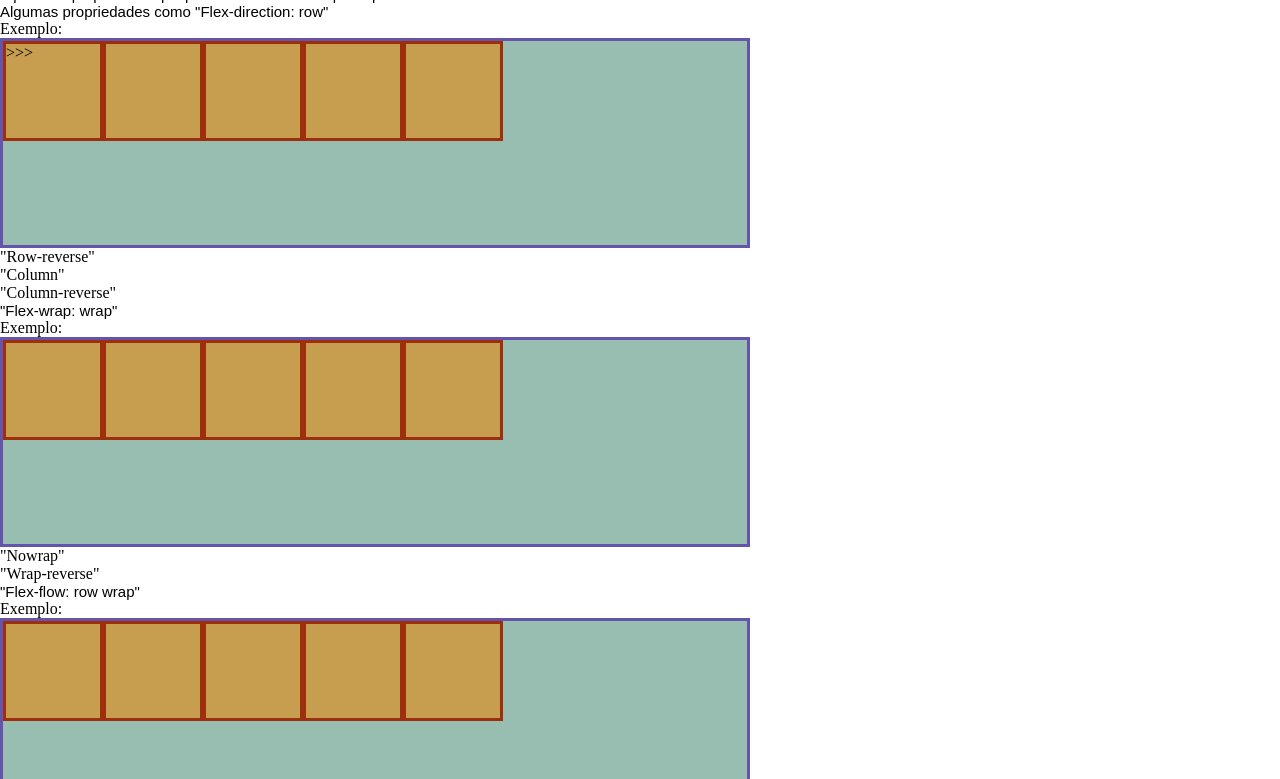
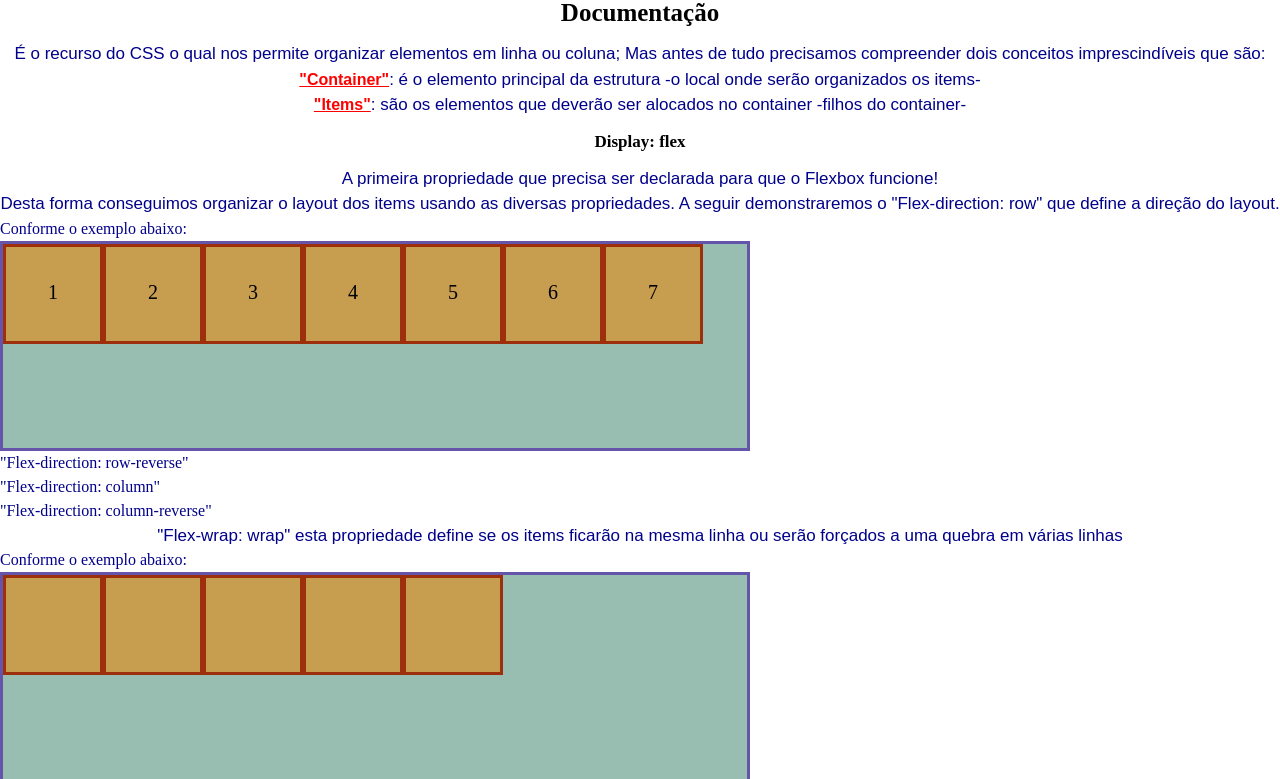
Before and after one commit to RonaldoJoseTec/flexbox-docs, a plain HTML site: page index.html in a window 1280 px wide. Shown: the part 75-854 px from the top of the page. Drawn offline with Linux system fonts and the light colour scheme.

Commit message:
Feat: texto html

```diff
--- a/index.html
+++ b/index.html
@@ -4,14 +4,17 @@
     <meta charset="UTF-8">
     <meta name="viewport" content="width=device-width, initial-scale=1.0">
     <title>Flexbox documentação</title>
-    <link rel="stylesheet" href="./style.css">
+    <link rel="stylesheet" href="style.css">
 </head>
 <body>
     <h1 class="titulo">Flexbox</h1>
     <h2 class="subtitulo">Documentação</h2>
-    <h3>display: flex</h3>
+    <p class="descricao-propriedade">É o recurso do CSS o qual nos permite organizar elementos em linha ou coluna; Mas antes de tudo precisamos compreender dois conceitos imprescindíveis que são:</p>
+    <p class=" descricao-propriedade"><strong style="color: red; text-decoration: underline;">"Container"</strong>: é o elemento principal da estrutura -o local onde serão organizados os items-</p>
+    <p class="descricao-propriedade"><strong style="color: red; text-decoration: underline;">"Items"</strong>: são os elementos que deverão ser alocados no container -filhos do container-</p>
+    <h3 class="propriedade">Display: flex</h3>
     <p class="descricao-propriedade">A primeira propriedade que precisa ser declarada para que o Flexbox funcione!</p>
-    <p class="descricao-propriedade">Algumas propriedades como "Flex-direction: row"</p>
+    <p class="descricao-propriedade">Desta forma conseguimos organizar o layout dos items usando as  diversas propriedades. A seguir demonstraremos o "Flex-direction: row" que define a direção do layout.</p>
 
     <!--table>(tr>th.propriedade+th.valor)tr*3>td.propriedade+td.valor  -->
     <!--<table>
@@ -33,20 +36,22 @@
         </tr>
     </table> -->
 
-    <p>Exemplo:</p>
+    <p>Conforme o exemplo abaixo:</p>
     <div class="container">
-        <div class="contido">>>></div>
-        <div class="contido"></div>
-        <div class="contido"></div>
-        <div class="contido"></div>
-        <div class="contido"></div>
+        <div class="contido">1</div>
+        <div class="contido">2</div>
+        <div class="contido">3</div>
+        <div class="contido">4</div>
+        <div class="contido">5</div>
+        <div class="contido">6</div>
+        <div class="contido">7</div>
     </div>
-    <p>"Row-reverse"</p>
-    <p>"Column"</p>
-    <p>"Column-reverse"</p>
+    <p>"Flex-direction: row-reverse" </p>
+    <p>"Flex-direction: column"</p>
+    <p>"Flex-direction: column-reverse"</p>
 
-    <p class="descricao-propriedade">"Flex-wrap: wrap"</p>
-    <p>Exemplo:</p>
+    <p class="descricao-propriedade">"Flex-wrap: wrap" esta propriedade define se os items ficarão na mesma linha ou serão forçados a uma quebra em várias linhas </p>
+    <p>Conforme o exemplo abaixo:</p>
     <div class="container">
         <div class="contido"></div>
         <div class="contido"></div>
@@ -57,8 +62,8 @@
     <p>"Nowrap"</p>
     <p>"Wrap-reverse"</p>
 
-    <p class="descricao-propriedade">"Flex-flow: row wrap"</p>
-    <p>Exemplo:</p>
+    <p class="descricao-propriedade">"Flex-flow: row wrap" permite definir a direção e o comportamento dos items em um único comando</p>
+    <p>Conforme o exemplo abaixo:</p>
     <div class="container">
         <div class="contido"></div>
         <div class="contido"></div>
@@ -67,8 +72,8 @@
         <div class="contido"></div>
     </div>
 
-    <p class="descricao-propriedade">"Justify-content: center"</p>
-    <p>Exemplo:</p>
+    <p class="descricao-propriedade">"Justify-content: center" define como os items flexíveis são alinhados na horizontal dentro do container, mas só terá efeito se houver espaço entre eles</p>
+    <p>Conforme o exemplo abaixo:</p>
     <div class="container">
         <div class="contido"></div>
         <div class="contido"></div>
@@ -81,8 +86,8 @@
     <p>"Space-around"</p>
     <p>"Between"</p>
 
-    <p class="descricao-propriedade">"Align-items: center"</p>
-    <p>Exemplo:</p>
+    <p class="descricao-propriedade">"Align-items: center" este por sua vez define como os items flexíveis são alinhados na horizontal dentro do container, mas só terá efeito se houver espaço entre eles</p>
+    <p>Conforme o exemplo abaixo:</p>
     <div class="container">
         <div class="contido"></div>
         <div class="contido"></div>
@@ -98,7 +103,7 @@
     <p>"Space-around"</p>
 
     <p class="descricao-propriedade">"Align-content: stretch"</p>
-    <p>Exemplo:</p>
+    <p>Conforme o exemplo abaixo:</p>
     <div class="container">
         <div class="contido"></div>
         <div class="contido"></div>
--- a/style.css
+++ b/style.css
@@ -19,21 +19,41 @@
 .contido {
     height: 100px;
     width: 100px;
+    text-align: center;
+    line-height: 90px;
+    font-size: 20px;
     background-color: rgb(199, 157, 80);
     border: 3px solid #9e2f0d;
 }
 
 .titulo {
-    font-size: 20px;
+    font-size: 35px;
     font-family: 'Times New Roman', Times, serif;
+    text-align: center;
+    padding-top: 20px;
 }
 
 .subtitulo {
+    font-size: 25px;
+    font-family: 'Times New Roman', Times, serif;
+    text-align: center;
+    padding: 14px 0;
+}
+
+.propriedade {
     font-size: 17px;
     font-family: 'Times New Roman', Times, serif;
+    text-align: center;
+    padding: 14px 0;
 }
 
 .descricao-propriedade {
-        font-size: 15px;
+        font-size: 17px;
         font-family: Arial, Helvetica, sans-serif;
+        text-align: center;
+    }
+
+p {
+    color: darkblue;
+    line-height: 1.5;
 }
```
